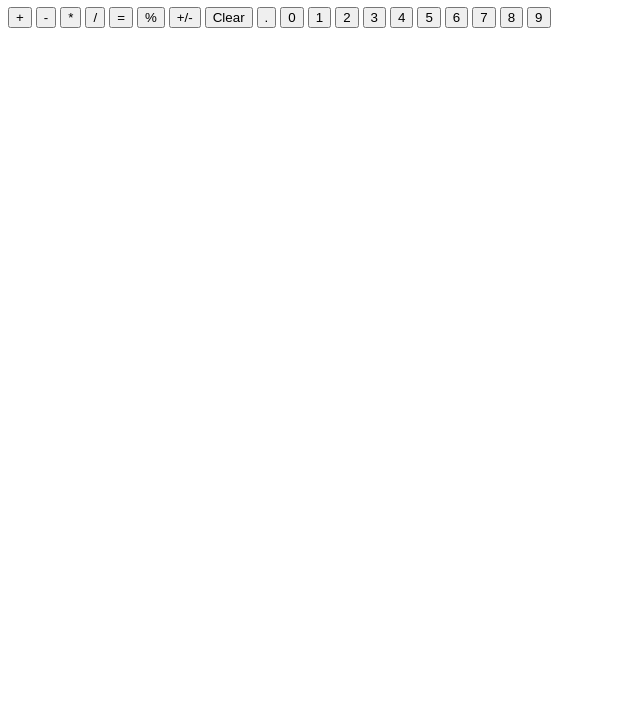
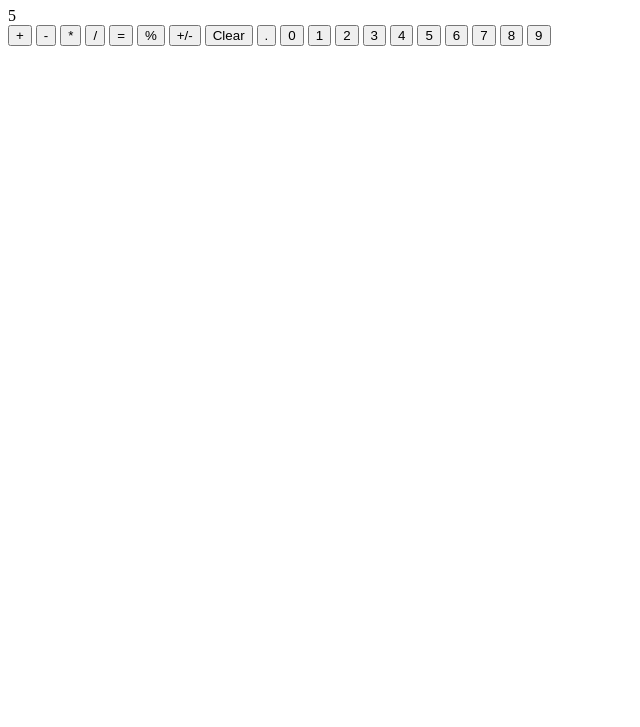
Before and after one commit to t-powers/topCalculator, a website: page index.html in a window 1280 px wide. Shown: the part 73-800 px from the top of the page, without its empty margins (0-640 px from the left). Drawn offline with Linux system fonts and the light colour scheme.

Commit message:
Added result to DOM

```diff
--- a/index.html
+++ b/index.html
@@ -37,6 +37,6 @@
 
     </section>
 </main>
-
+<script src="index.js"></script>
 </body>
 </html>
--- a/index.js
+++ b/index.js
@@ -7,10 +7,11 @@ const firstInput = '';
 const operatorBtn = {add: '+', subtract: '-', multiply: '*', divide: '/'};
 const secondInput = '';
 
+
 const calculateInputs = (firstInput, secondInput) => {
-    const operation = add(firstInput, secondInput);
-    return (`${firstInput} ${operatorBtn.add} ${secondInput} = ${operation}`);
+    return add(firstInput, secondInput);
+
 };
 
-const displayResults = document.getElementById('#viewCalculation');
-displayResults.textContent = calculateInputs.toString(5, 5);
+const displayResults = document.getElementById('viewCalculation');
+displayResults.textContent = calculateInputs(2, 3);
```
